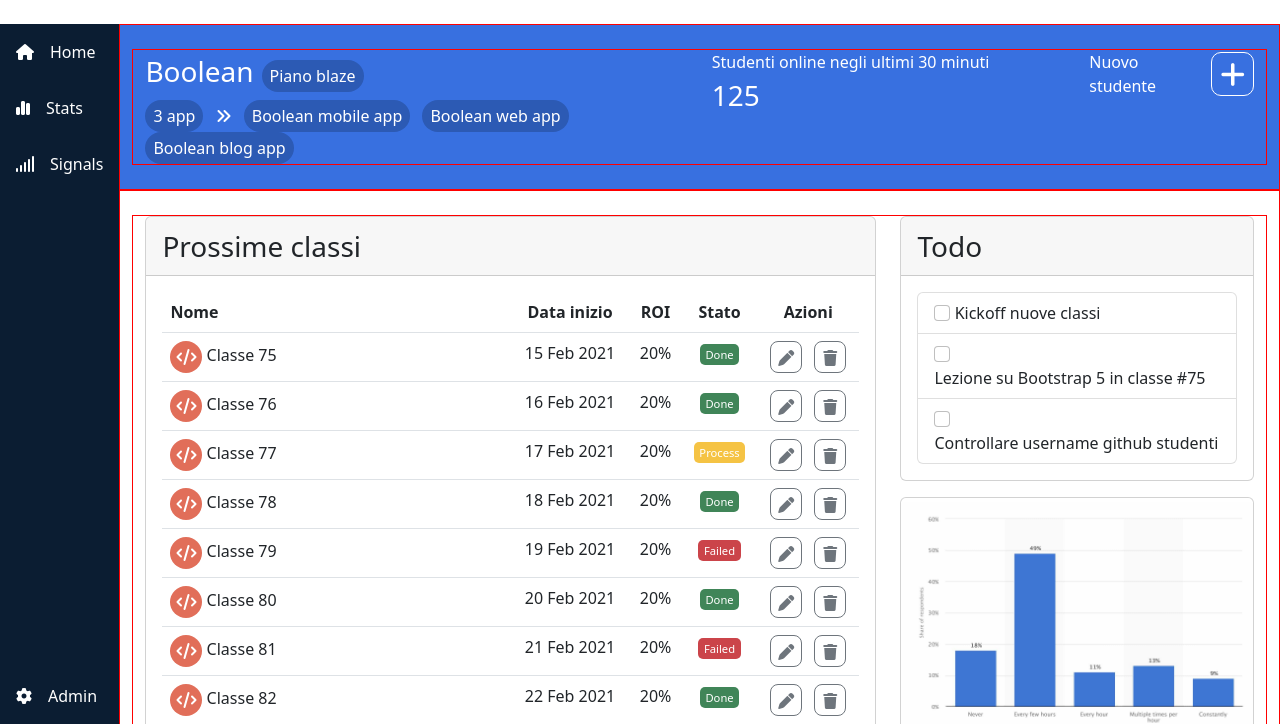
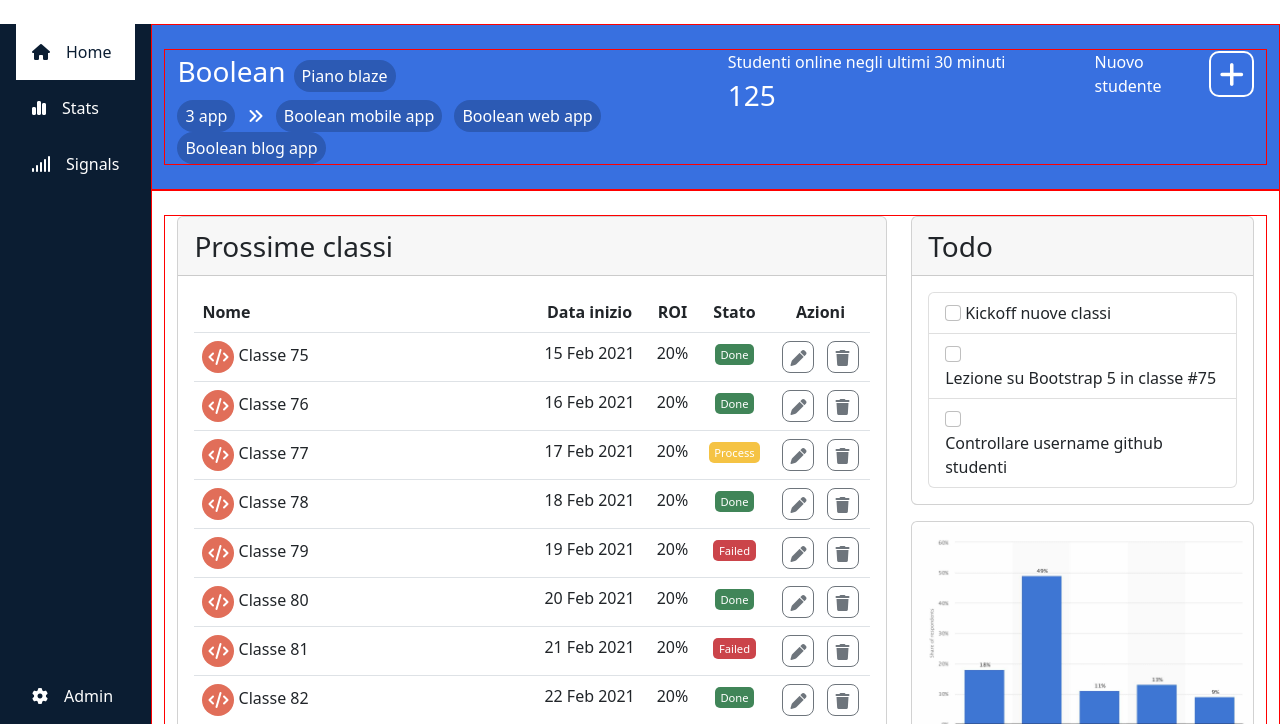
Before and after one commit to Fra-Battaglia/html-css-bootstrap-dashboard, a plain HTML site: page index.html in a window 1280 px wide. In both pictures the pointer is over the item "Home". Shown: the part 76-800 px from the top of the page. Drawn offline with nearby package versions, Linux system fonts and the light colour scheme.

Commit message:
hover effects added

```diff
--- a/css/style.css
+++ b/css/style.css
@@ -78,6 +78,14 @@
 	color: #FFFFFF;
 }
 
+aside ul li:hover, .admin:hover {
+	background-color: #FFFFFF;
+}
+
+aside ul li:hover a, .admin:hover a {
+	color: #0B1D32;
+}
+
 /* Main */
 
 main {
@@ -100,9 +108,15 @@
 	margin-right: 0.5em;
 }
 
-.plus {
-	border: 1px solid #FFFFFF;
+a#plus {
+	color: #FFFFFF;
+	border: 2px solid #FFFFFF;
 	border-radius: 10px;
+}
+
+a#plus:hover {
+	background-color: #FFFFFF;
+	color: #3870E0;
 }
 
 /* Offcanvas */
@@ -122,6 +136,10 @@
 	text-align: center;
 	vertical-align: middle;
 	line-height: 2em;
+}
+
+tbody tr:hover {
+	background-color: #E5E5E5;
 }
 
 .tag {
@@ -158,6 +176,18 @@
 	line-height: 2em;
 }
 
+.actions i.fa-trash:hover {
+	color: #FFFFFF;
+	background-color: #CB444A;
+	border-color: #CB444A;
+}
+
+.actions i.fa-pen:hover {
+	color: #FFFFFF;
+	background-color: #3870E0;
+	border-color: #3870E0;
+}
+
 /* Active Users */
 
 .active-users a.card-link {
--- a/index.html
+++ b/index.html
@@ -55,11 +55,11 @@
 
 			<aside class="text-white px-3 d-flex flex-column justify-content-between">
 				<ul>
-					<li class="py-3"><a href="#"><i class="fa-solid fa-home p-0 pe-lg-3"></i><span class="d-none d-lg-inline">Home</span></a></li>
-					<li class="py-3"><a href="#"><i class="fa-solid fa-chart-simple p-0 pe-lg-3"></i><span class="d-none d-lg-inline">Stats</span></a></li>
-					<li class="py-3"><a href="#"><i class="fa-solid fa-signal p-0 pe-lg-3"></i><span class="d-none d-lg-inline">Signals</span></a></li>
+					<li class="p-3"><a href="#"><i class="fa-solid fa-home p-0 pe-lg-3"></i><span class="d-none d-lg-inline">Home</span></a></li>
+					<li class="p-3"><a href="#"><i class="fa-solid fa-chart-simple p-0 pe-lg-3"></i><span class="d-none d-lg-inline">Stats</span></a></li>
+					<li class="p-3"><a href="#"><i class="fa-solid fa-signal p-0 pe-lg-3"></i><span class="d-none d-lg-inline">Signals</span></a></li>
 				</ul>
-				<div class="admin py-3"><a href="#"><i class="fa-solid fa-gear p-0 pe-lg-3"></i><span class="d-none d-lg-inline">Admin</span></a></div>
+				<div class="admin p-3"><a href="#"><i class="fa-solid fa-gear p-0 pe-lg-3"></i><span class="d-none d-lg-inline">Admin</span></a></div>
 			</aside>
 
 			<!-- Main -->
@@ -86,8 +86,8 @@
 						<div class="col-12 col-sm-4 col-lg-2 order-1 order-sm-0">
 							<div class="d-flex align-items-center">
 								<div class="me-3">Nuovo studente</div>
-								<a href="#add-new-student" data-bs-toggle="offcanvas" role="button" aria-controls="add-new-student" class="text-white">
-									<div class="plus fs-3 px-2"><i class="fa-solid fa-plus"></i></div>
+								<a href="#add-new-student" data-bs-toggle="offcanvas" role="button" aria-controls="add-new-student" class="fs-3" id="plus">
+									<div class="px-2"><i class="fa-solid fa-plus"></i></div>
 								</a>
 
 								<!-- Offcanvas -->
```
